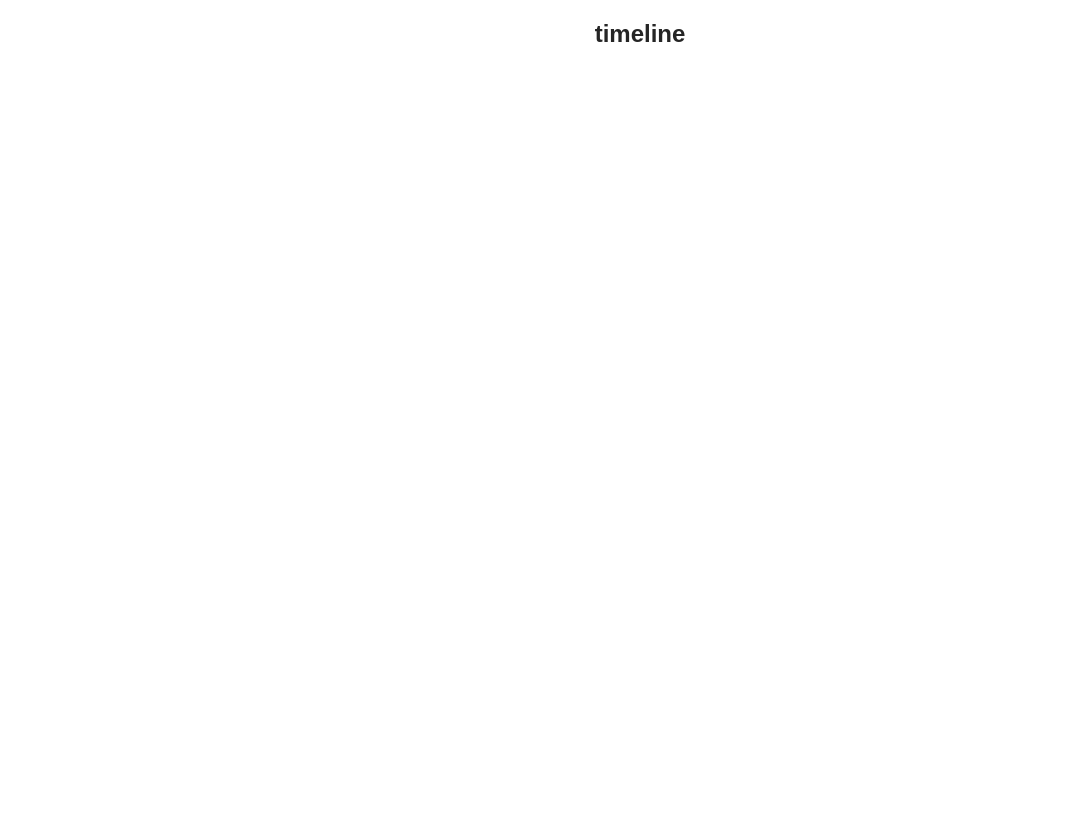
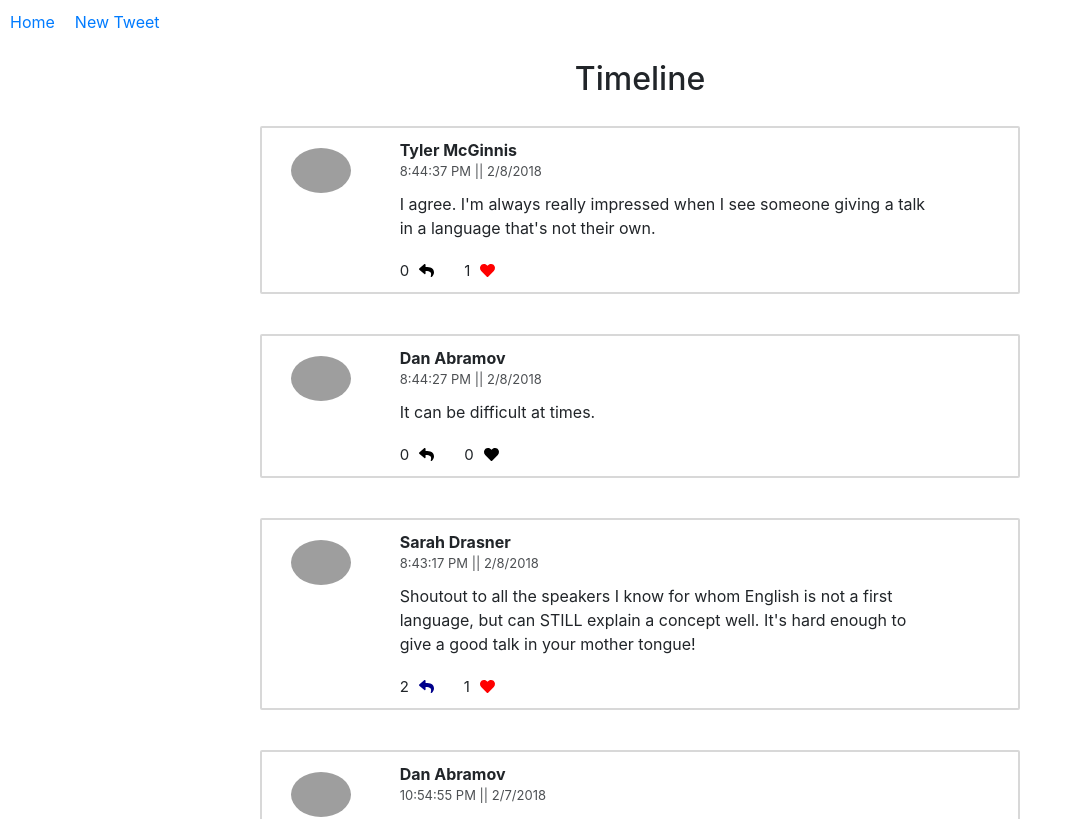
Before and after one commit to Abdelrahman-Elbagoury/TweetsApp, a React (Create React App) app: page / in a window 1280 px wide. Shown: the top 819 px of the page, without its empty margins (0-1072 px from the left). Built offline with nearby package versions, Linux system fonts and the light colour scheme; grey boxes are pictures that could not be loaded.

Commit message:
last edit

```diff
--- a/public/index.html
+++ b/public/index.html
@@ -1,5 +1,6 @@
 <!DOCTYPE html>
 <html lang="en">
+
 <head>
   <meta charset="utf-8">
   <meta name="viewport" content="width=device-width, initial-scale=1, shrink-to-fit=no">
@@ -10,6 +11,8 @@
     -->
   <link rel="manifest" href="%PUBLIC_URL%/manifest.json">
   <link rel="shortcut icon" href="%PUBLIC_URL%/favicon.ico">
+  <link rel="stylesheet" href="https://maxcdn.bootstrapcdn.com/bootstrap/4.3.1/css/bootstrap.min.css"
+    integrity="sha384-ggOyR0iXCbMQv3Xipma34MD+dH/1fQ784/j6cY/iJTQUOhcWr7x9JvoRxT2MZw1T" crossorigin="anonymous" />
   <!--
       Notice the use of %PUBLIC_URL% in the tags above.
       It will be replaced with the URL of the `public` folder during the build.
@@ -21,6 +24,7 @@
     -->
   <title>React App</title>
 </head>
+
 <body>
   <noscript>
     You need to enable JavaScript to run this app.
@@ -36,5 +40,19 @@
       To begin the development, run `npm start` or `yarn start`.
       To create a production bundle, use `npm run build` or `yarn build`.
     -->
+  <script src="https://unpkg.com/react/umd/react.production.min.js" crossorigin />
+
+  <script
+  src="https://unpkg.com/react-dom/umd/react-dom.production.min.js"
+  crossorigin
+/>
+
+<script
+  src="https://unpkg.com/react-bootstrap@next/dist/react-bootstrap.min.js"
+  crossorigin
+/>
+
+<script>var Alert = ReactBootstrap.Alert;</script>
 </body>
+
 </html>
--- a/src/actions/shared.js
+++ b/src/actions/shared.js
@@ -3,7 +3,7 @@ import receiveTweets from './tweetsAction'
 import receiveUsers from './userAction'
 import setAuthedUser from './authedUser'
 
-const AUTHED_ID= 'tylermcginnis'
+const AUTHED_ID = "tylermcginnis"
 
 export default function handleInitialDAta() {
     return (dispatch) => {
--- a/src/components/App.js
+++ b/src/components/App.js
@@ -2,6 +2,8 @@ import React, { Component } from 'react'
 import { connect } from 'react-redux'
 import handleInitialDAta from '../actions/shared'
 import Dashboard from './dashboard'
+import { BrowserRouter as Router, Route, Link } from "react-router-dom";
+import NewTweet from './NewTweet'
 
 class App extends Component {
   componentDidMount() {
@@ -10,7 +12,21 @@ class App extends Component {
   render() {
     return (
       <div>
-        <Dashboard />
+         <Router>
+              <div>
+              <ul style={{display: 'inline-flex'}}>
+                  <li>
+                      <Link to="/">Home</Link>
+                  </li>
+                  <li>
+                      <Link to="/NewTweet">New Tweet</Link>
+                  </li>
+              </ul>
+
+              <Route exact path="/" component={Dashboard} />
+              <Route path="/NewTweet" component={NewTweet} />
+              </div>
+          </Router>
       </div>
     )
   }
--- /dev/null
+++ b/src/components/NewTweet.js
@@ -0,0 +1,20 @@
+import React, { Component } from 'react'
+import { Form, Button } from 'react-bootstrap'
+import { _saveTweet } from '../utils/_DATA.js'
+
+export default class NewTweet extends Component {
+    handleNewTweet() {
+        alert('hi')
+    }
+    render() {
+        return (
+            <div>
+                <Form.Group controlId="formBasicEmail">
+                    <Form.Label style={{marginLeft:'50px'}}>Write new tweet</Form.Label>
+                    <Form.Control as="textarea" rows="3" placeholder="New Tweet" style={{width:'90%', margin:'auto', height:'200px'}} />
+                    <Button variant="primary" onClick={()=> this.handleNewTweet()} style={{width:'130px',marginLeft:'50px'}}>Add Tweet</Button>
+                </Form.Group>
+            </div>
+        )
+    }
+}
--- a/src/components/dashboard.js
+++ b/src/components/dashboard.js
@@ -1,22 +1,21 @@
 import React, { Component } from 'react'
 import { connect } from 'react-redux'
 // import handleInitialDAta from '../actions/shared'
+import Tweet from './tweet'
 
 
 class Dashboard extends Component {
-    // componentDidMount() {
-    //     console.log(this.props)
-    // }
+
     render() {
         console.log(this.props)
         return (
             <div>
-                <h2 style={{ textAlign: 'center' }}>timeline</h2>
+                <h2 style={{ textAlign: 'center' }}>Timeline</h2>
                 <ul>
                     {this.props.tweetsIds.map((id) => {
                         return (
                             <li key={id}>
-                                {id}
+                                <Tweet id={id} />
                             </li>
                         )
                     })}
@@ -28,7 +27,7 @@ class Dashboard extends Component {
 
 function mapStateToProps({ tweets }) {
     return {
-        tweetsIds: Object.keys(tweets).sort((a, b) => tweets[b].timestamp - tweets[a].timestamp)
+        tweetsIds: Object.keys(tweets).sort((a,b) => tweets[b].timestamp - tweets[a].timestamp)
     }
 }
 
--- /dev/null
+++ b/src/components/tweet.js
@@ -0,0 +1,62 @@
+import React, { Component } from 'react'
+import { formatTweet } from '../utils/helpers'
+import { connect } from 'react-redux'
+import { Container, Row, Col } from 'react-bootstrap'
+import { FontAwesomeIcon } from '@fortawesome/react-fontawesome'
+import {  faHeart, faReply } from '@fortawesome/free-solid-svg-icons'
+
+class Tweet extends Component {
+    render() {
+        var time = this.props.tweet.timestamp
+        return (
+            <div>
+                <Container>
+                    <Row>
+                        <Col sm={2}></Col>
+                        <Col sm={8} style={{ border: 'solid 2px #D8D8D8', padding: '10px', borderRadius: '2px' }}>
+                            <Row>
+                                <Col sm={2} style={{textAlign:'center'}}>
+                                    <img src={this.props.tweet.avatar} alt={this.props.tweet.name} style={{ width: '60px', borderRadius: '50%', marginTop: '10px', marginLeft:'auto' }} />
+                                </Col>
+                                <Col sm={10}>
+                                    <div style={{ fontWeight: '700' }}>
+                                        {this.props.tweet.name}
+                                    </div>
+                                    <div style={{ fontSize: '13px', opacity: '.8', marginBottom: '10px' }}>
+                                        {new Date(time).toLocaleTimeString("en-US")} ||            {new Date(time).toLocaleDateString("en-US")}
+                                    </div>
+                                    <div style={{marginRight:'70px'}}>
+                                        {this.props.tweet.text}
+                                    </div>
+                                    <div style={{ marginTop: '20px', fontSize: '15px'}}>
+                                        <span style={{paddingRight: '30px'}}>
+                                            {this.props.tweet.replies}
+                                            <FontAwesomeIcon icon={faReply} style={{marginLeft: '10px', color: this.props.tweet.replies? '#00008B' : 'black' }} />
+                                        </span>
+                                        <span>
+                                            {this.props.tweet.likes}
+                                            <FontAwesomeIcon icon={faHeart} style={{marginLeft: '10px', color: this.props.tweet.likes? 'red' : 'black'}} />
+                                        </span>
+                                    </div>
+
+                                </Col>
+                            </Row>
+                        </Col>
+                        <Col sm={2}></Col>
+                    </Row>
+                </Container>
+            </div>
+        )
+    }
+}
+
+function mapStateToProps({ authedUser, users, tweets }, { id }) {
+    const tweet = tweets[id]
+
+    return {
+        authedUser,
+        tweet: formatTweet(tweet, users[tweet.author], authedUser)
+    }
+}
+
+export default connect(mapStateToProps)(Tweet)
--- a/src/index.js
+++ b/src/index.js
@@ -6,6 +6,8 @@ import { createStore } from 'redux'
 import { Provider } from 'react-redux'
 import reducers from './reducers/reducers'
 import middleware from './middleWare'
+import 'bootstrap/dist/css/bootstrap.min.css';
+
 
 let store = createStore(reducers, middleware)
 
--- a/src/middleWare/logger.js
+++ b/src/middleWare/logger.js
@@ -12,4 +12,4 @@ let logger = store => next => action => {
 
 }
 
-    export default  logger
+export default logger
--- a/src/reducers/authedUserReducer.js
+++ b/src/reducers/authedUserReducer.js
@@ -1,14 +1,12 @@
 
-import SET_AUTHED_USER from '../actions/authedUser'
+import {SET_AUTHED_USER} from '../actions/authedUser'
 
 export default function authedUser(state = null, action) {
     switch (action.type) {
         case SET_AUTHED_USER:
             return action.id
         default:
-            return {
-                ...state
-            }
+            return state
     }
 
 }
--- a/src/reducers/tweetsReducer.js
+++ b/src/reducers/tweetsReducer.js
@@ -1,4 +1,4 @@
-import RECEIVE_TWEETS from '../actions/tweetsAction'
+import {RECEIVE_TWEETS} from '../actions/tweetsAction'
 
 export default function tweets(state={}, action) {
     switch(action.type) {
--- a/src/reducers/userReducer.js
+++ b/src/reducers/userReducer.js
@@ -1,4 +1,4 @@
-import RECEIVE_USERS from '../actions/userAction'
+import {RECEIVE_USERS} from '../actions/userAction'
 
 export default function users(state={}, action) {
     switch(action.type) {
```
Also changed, not shown: package.json (+8 -1 lines), 2 other files (tests, documents, lock files or other folders). Lines whose indentation alone changed are shown as unchanged.
